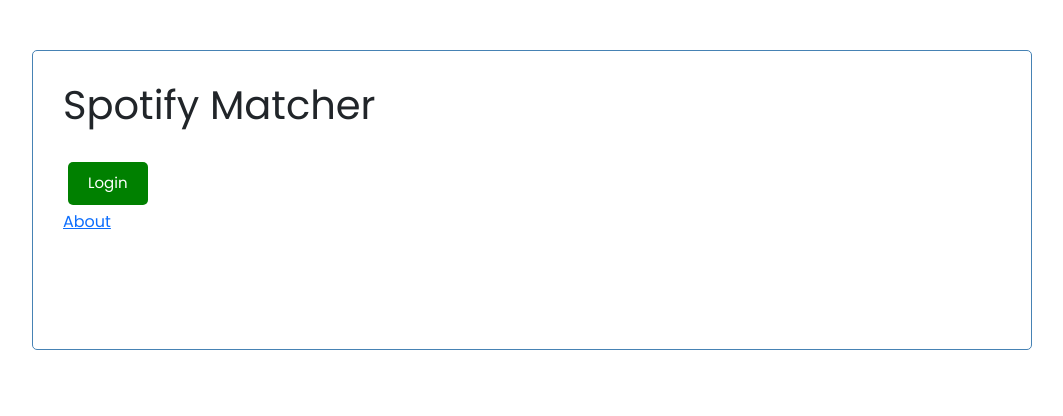
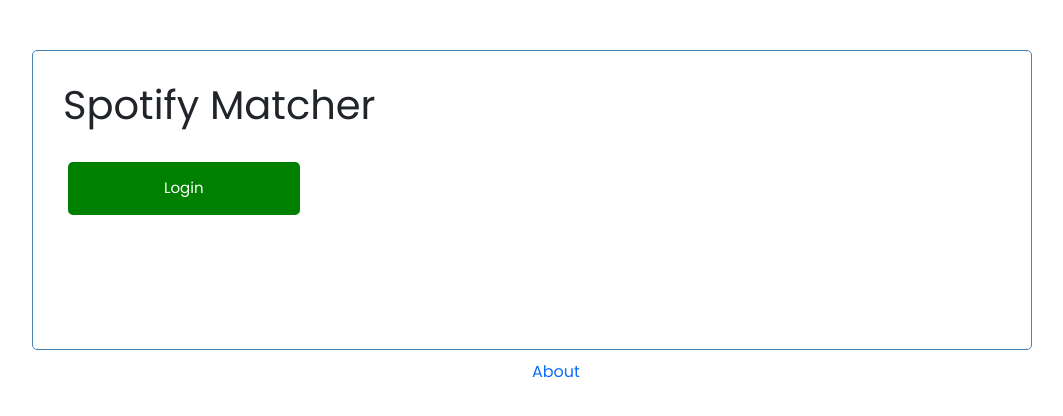
Before and after one commit to dev-rifaii/spotify-matcher-frontend, a Vue app: page /matcher in a window 1280 px wide. Shown: the top 416 px of the page, without its empty margins (108-1171 px from the left). Built offline with nearby package versions, Linux system fonts and the light colour scheme.

Commit message:
center about href and fix set bio button bug

```diff
--- a/src/App.vue
+++ b/src/App.vue
@@ -2,10 +2,9 @@
   <div class="container">
     <Header />
     <router-view> </router-view>
-    <body>
-    </body>
-    <Footer />
+    <body></body>
   </div>
+  <Footer />
 </template>
 
 <script>
--- a/src/components/Footer.vue
+++ b/src/components/Footer.vue
@@ -1,5 +1,6 @@
 <template>
-      <router-link to="/about">About</router-link>
+
+      <router-link class="about" to="/about">About</router-link>
 
 
 </template>
@@ -10,3 +11,12 @@
 }
 
 </script>
+
+<style>
+.about{
+  position: relative;
+  left: 50%;
+  bottom: 40px;
+  text-decoration:none;
+}
+</style>
--- a/src/components/User.vue
+++ b/src/components/User.vue
@@ -23,7 +23,7 @@
         v-if="this.$route.path == '/profile'"
       />
       <br />
-      <button type="button" @click="setBio()" class="btn">test</button>
+      <button v-if="this.$route.path == '/profile'" type="button" @click="setBio()" class="btn">Set Bio</button>
       <label v-if="enough == true">Minimum 20 characters</label>
     </div>
   </div>
@@ -74,3 +74,9 @@
   },
 };
 </script>
+
+<style>
+.btn{
+  padding: 15px 96px;
+}
+</style>
```
